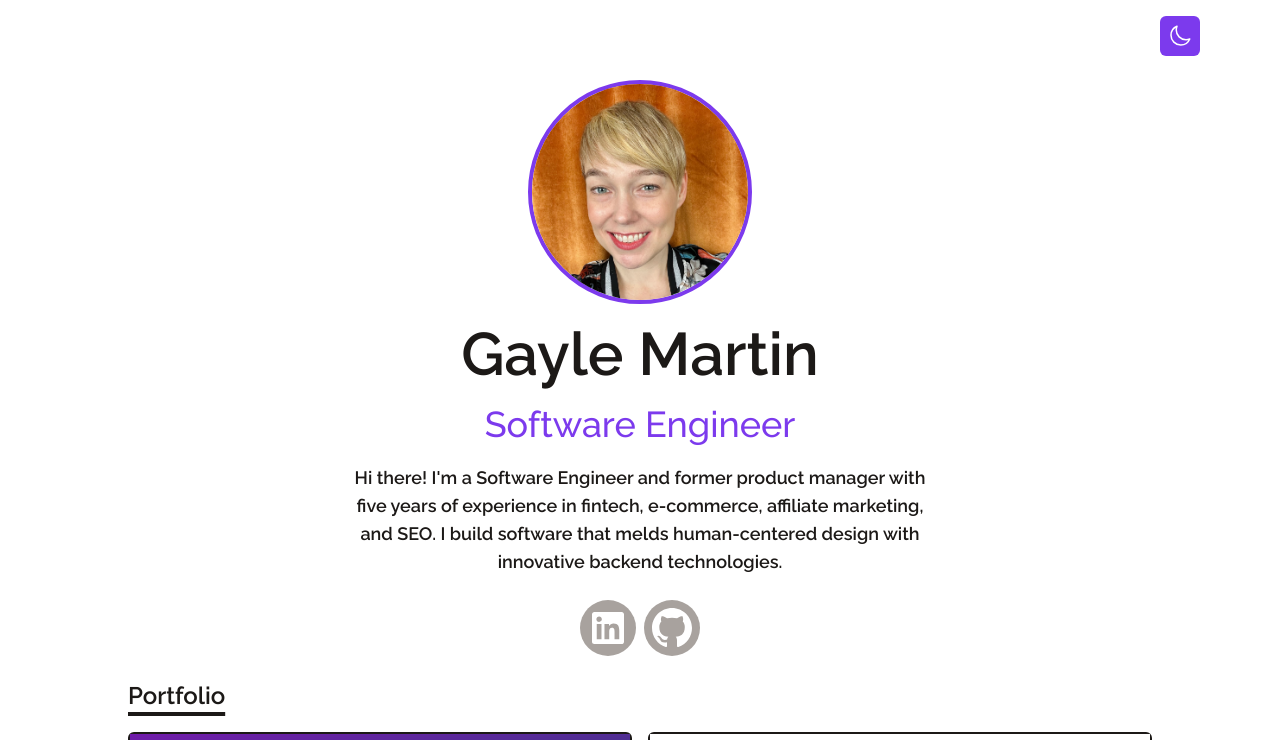
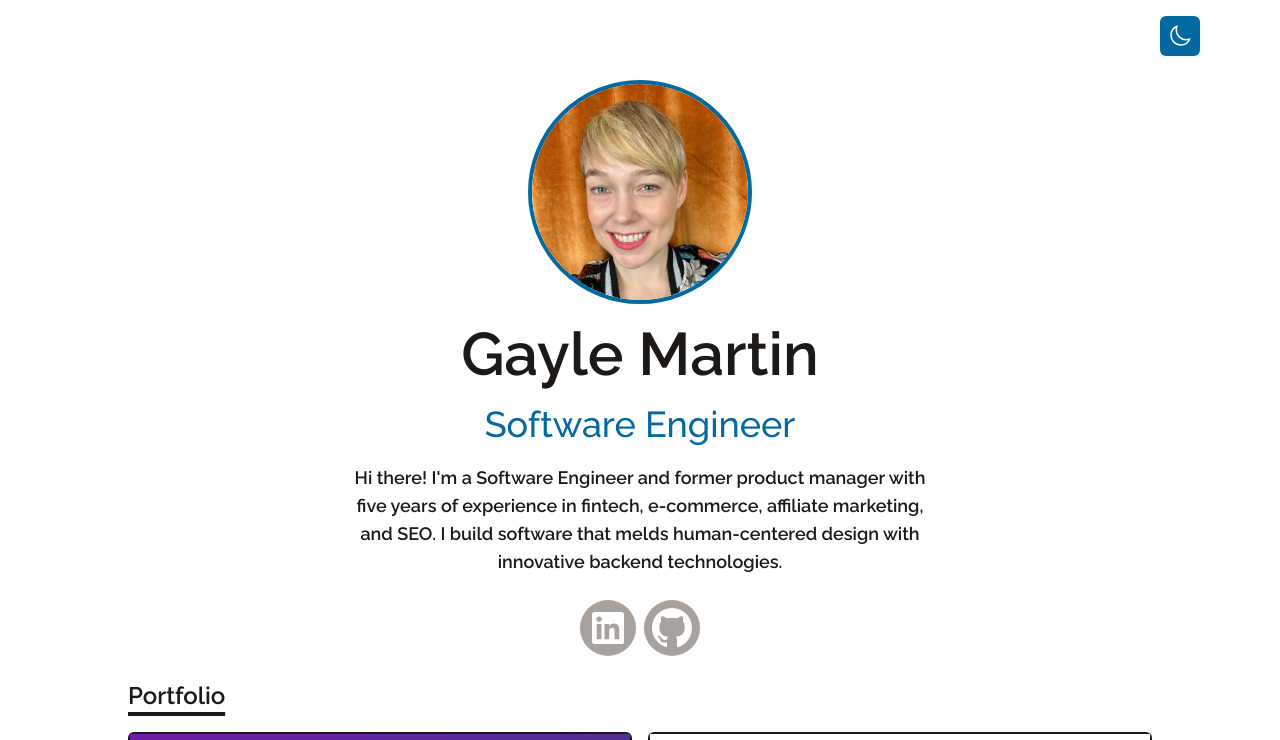
Before and after one commit to gaylem/gaylem.github.io, a React (Vite) app: page / in a window 1280 px wide. Shown: the top 740 px of the page. Built offline with nearby package versions, Linux system fonts and the light colour scheme; no server answers.

Commit message:
Change theme color

```diff
--- a/src/App.jsx
+++ b/src/App.jsx
@@ -68,7 +68,7 @@ function App() {
       <button
         type="button"
         onClick={handleThemeSwitch}
-        className="fixed p-2 z-10 right-20 top-4 bg-violet-600 dark:bg-orange-300 text-lg p-1 rounded-md"
+        className="fixed p-2 z-10 right-20 top-4 bg-sky-700 dark:bg-orange-300 text-lg p-1 rounded-md"
       >
         {theme === 'dark' ? sun : moon}
       </button>
--- a/src/components/Contact.jsx
+++ b/src/components/Contact.jsx
@@ -32,7 +32,7 @@ function Contact() {
           />
           <button
             type="submit"
-            className="text-center inline-block px-8 py-3 w-max text-base font-medium rounded-md dark:text-black text-white dark:bg-orange-300 bg-violet-600  drop-shadow-md hover:bg-opacity-75 dark:hover:bg-orange-200 hover:stroke-white"
+            className="text-center inline-block px-8 py-3 w-max text-base font-medium rounded-md dark:text-black text-white dark:bg-orange-300 bg-sky-700  drop-shadow-md hover:bg-opacity-75 dark:hover:bg-orange-200 hover:stroke-white"
           >
             Work With Me
           </button>
--- a/src/components/Intro.jsx
+++ b/src/components/Intro.jsx
@@ -6,12 +6,12 @@ function Intro() {
       <img
         alt="name"
         src="/assets/selfie.jpeg"
-        className="h-32 md:h-48 lg:h-56 w-32 md:w-48 lg:w-56 rounded-full border-4 dark:border-orange-300 border-violet-600"
+        className="h-32 md:h-48 lg:h-56 w-32 md:w-48 lg:w-56 rounded-full border-4 dark:border-orange-300 border-sky-700"
       />
       <h1 className="text-4xl md:text-6xl dark:text-white mb-1 md:mb-3 font-bold pt-5">
         Gayle Martin
       </h1>
-      <p className="text-3xl md:text-4xl mb-3 font-medium dark:text-orange-300 text-violet-600 p-2">
+      <p className="text-3xl md:text-4xl mb-3 font-medium dark:text-orange-300 text-sky-700 p-2">
         Software Engineer
       </p>
       <p className="text-base md:text-lg max-w-xl mb-6 font-bold">
```
